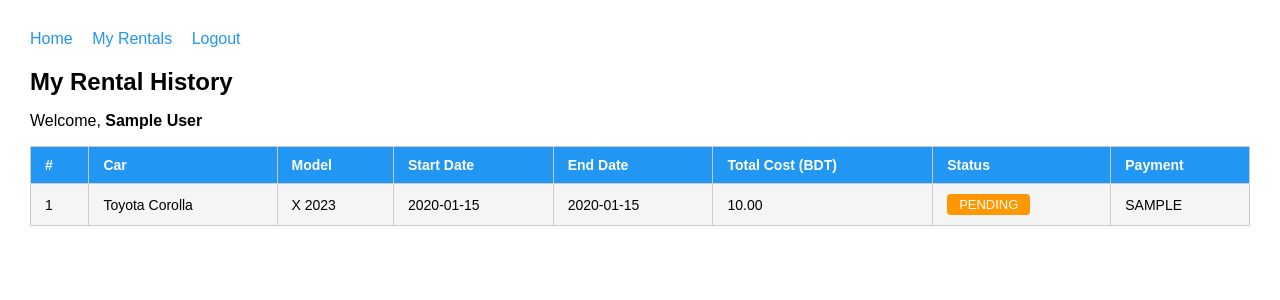
After one commit to ArafatJamil254/online-car-rent, a PHP site: page /views/rental_history.php in a window 1280 px wide. The commit adds this page. Shown: the top 300 px of the page. Run offline with PHP 8.4, Linux system fonts and the light colour scheme; the visitor is signed in with stand-in values (Sample User, id 1); data comes from the database, SQL or seed files in the repository; tables that the repository leaves empty hold one stand-in row (values such as "Sample post").

Commit message:
feat: costController, rental history, fix confirmed typo, fix order.js url

```diff
--- a/assets/order.js
+++ b/assets/order.js
@@ -11,7 +11,7 @@ function calcCost() {
   var xhttp = new XMLHttpRequest();
   xhttp.open(
     "get",
-    "../api/calculate_cost.php?car_id=" +
+    "../controllers/calculate_cost.php?car_id=" +
       car_id +
       "&start_date=" +
       start_date +
--- a/assets/styles.css
+++ b/assets/styles.css
@@ -200,3 +200,26 @@ input[type="radio"] {
 .badge-pending {
   background: #ff9800;
 }
+/* ── Rental History Table ── */
+table {
+  border-collapse: collapse;
+  width: 100%;
+  margin-top: 15px;
+}
+
+th,
+td {
+  border: 1px solid #ccc;
+  padding: 10px 14px;
+  text-align: left;
+  font-size: 14px;
+}
+
+th {
+  background: #2196f3;
+  color: #fff;
+}
+
+tr:nth-child(even) {
+  background: #f5f5f5;
+}
--- a/models/orderModel.php
+++ b/models/orderModel.php
@@ -34,7 +34,7 @@
 
     function confirmOrder($order_id, $payment_method){
         $conn = getConnection();
-        $sql = "UPDATE orders SET status='connfirmed', payment_method='{$payment_method}' WHERE id='{$order_id}'";
+        $sql = "UPDATE orders SET status='confirmed', payment_method='{$payment_method}' WHERE id='{$order_id}'";
         return mysqli_query($conn, $sql);
     }
 
--- a/views/car_details.php
+++ b/views/car_details.php
@@ -30,16 +30,16 @@
     <nav>
         <a href="home.php">Home</a>
         <a href="rental_history.php">My Rentals</a>
-        <a href="../controller/logout.php">Logout</a>
+        <a href="../controllers/logout.php">Logout</a>
     </nav>
 
     <h2><?php echo $car['name']; ?> — <?php echo $car['model']; ?></h2>
 
     <?php if($car['image_path'] != ""){ ?>
-        <img class="car-img" src="../assets/cars?php echo $car['image_path']; ?>" alt="Car Image">
+        <img class="car-img" src="../assets/cars<?php echo $car['image_path']; ?>" alt="Car Image">
     <?php } ?>
 
-    <div class="info">
+    <div class="car-info">
         <p><strong>Type:</strong> <?php echo $car['type']; ?></p>
         <p><strong>Price per day:</strong> BDT <?php echo $car['price_per_day']; ?></p>
         <p><strong>Availability:</strong> <?php echo $car['availability_status']; ?></p>
--- /dev/null
+++ b/views/rental_history.php
@@ -0,0 +1,72 @@
+<?php
+    session_start();
+    if(!isset($_SESSION['user_id']) || $_SESSION['role'] != 'member'){
+        header('location: login.php');
+        exit;
+    }
+    require_once('../models/orderModel.php');
+
+    $user_id = $_SESSION['user_id'];
+    $orders  = getRentalHistoryByUser($user_id);
+?>
+
+<!DOCTYPE html>
+<html lang="en">
+<head>
+    <title>My Rental History</title>
+    <link rel="stylesheet" href="../assets/styles.css"/>
+</head>
+<body>
+
+    <nav>
+        <a href="home.php">Home</a>
+        <a href="rental_history.php">My Rentals</a>
+        <a href="../controllers/logout.php">Logout</a>
+    </nav>
+
+    <h2>My Rental History</h2>
+    <p>Welcome, <strong><?php echo $_SESSION['name']; ?></strong></p>
+
+    <?php if(count($orders) == 0){ ?>
+        <p>No rental history found.</p>
+    <?php }else{ ?>
+
+        <table>
+            <tr>
+                <th>#</th>
+                <th>Car</th>
+                <th>Model</th>
+                <th>Start Date</th>
+                <th>End Date</th>
+                <th>Total Cost (BDT)</th>
+                <th>Status</th>
+                <th>Payment</th>
+            </tr>
+
+            <?php $i = 1; foreach($orders as $order){ ?>
+            <tr>
+                <td><?php echo $i++; ?></td>
+                <td><?php echo $order['car_name']; ?></td>
+                <td><?php echo $order['model']; ?></td>
+                <td><?php echo $order['start_date']; ?></td>
+                <td><?php echo $order['end_date']; ?></td>
+                <td><?php echo $order['total_cost']; ?></td>
+                <td>
+                    <?php if($order['status'] == 'confirmed'){ ?>
+                        <span class="badge badge-confirmed">CONFIRMED</span>
+                    <?php }elseif($order['status'] == 'cancelled'){ ?>
+                        <span class="badge badge-cancelled">CANCELLED</span>
+                    <?php }else{ ?>
+                        <span class="badge badge-pending">PENDING</span>
+                    <?php } ?>
+                </td>
+                <td><?php echo $order['payment_method'] != "" ? str_replace('_', ' ', strtoupper($order['payment_method'])) : "—"; ?></td>
+            </tr>
+            <?php } ?>
+
+        </table>
+
+    <?php } ?>
+
+</body>
+</html>
```
Also changed, not shown: controllers/costController.php (added, +44 -0 lines).
